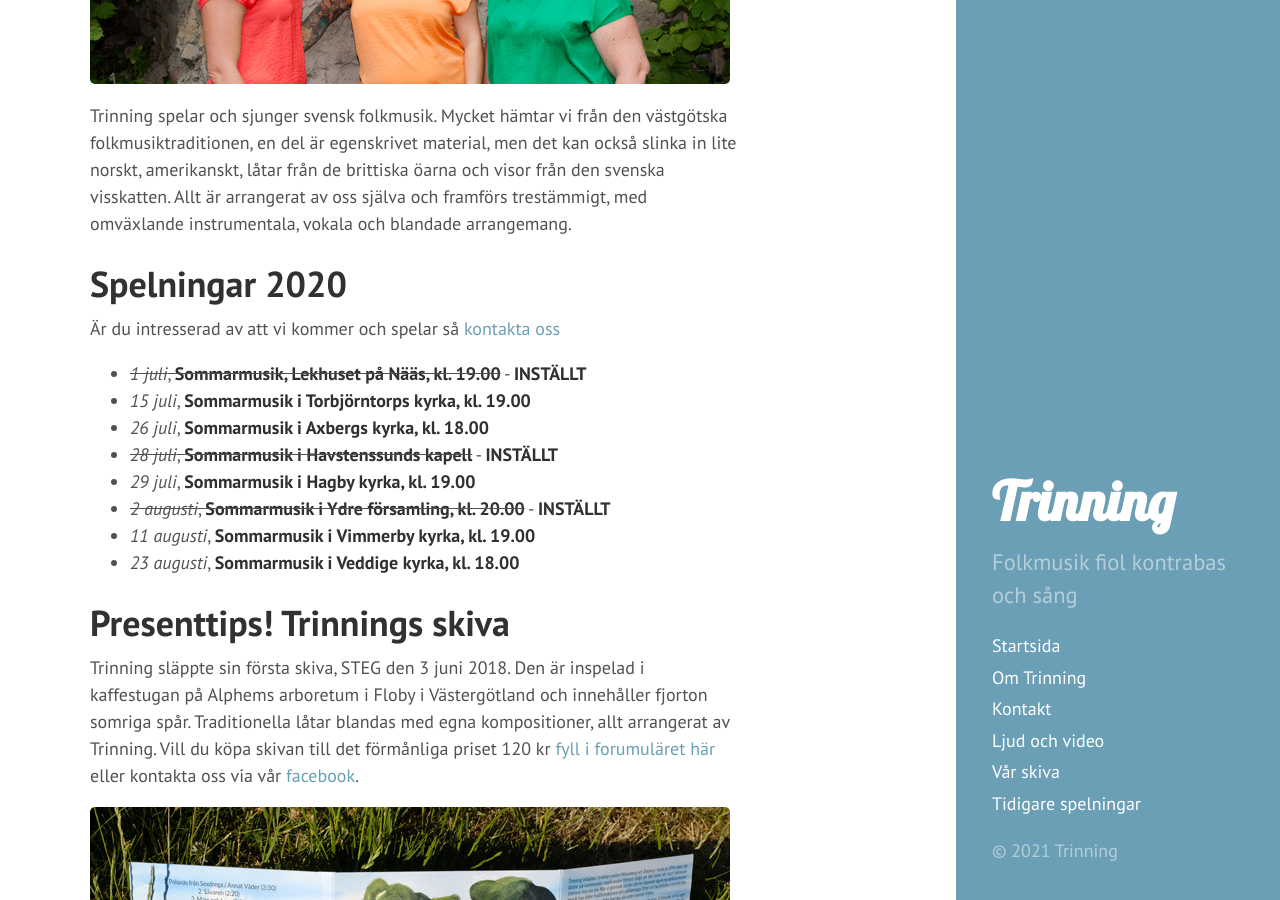
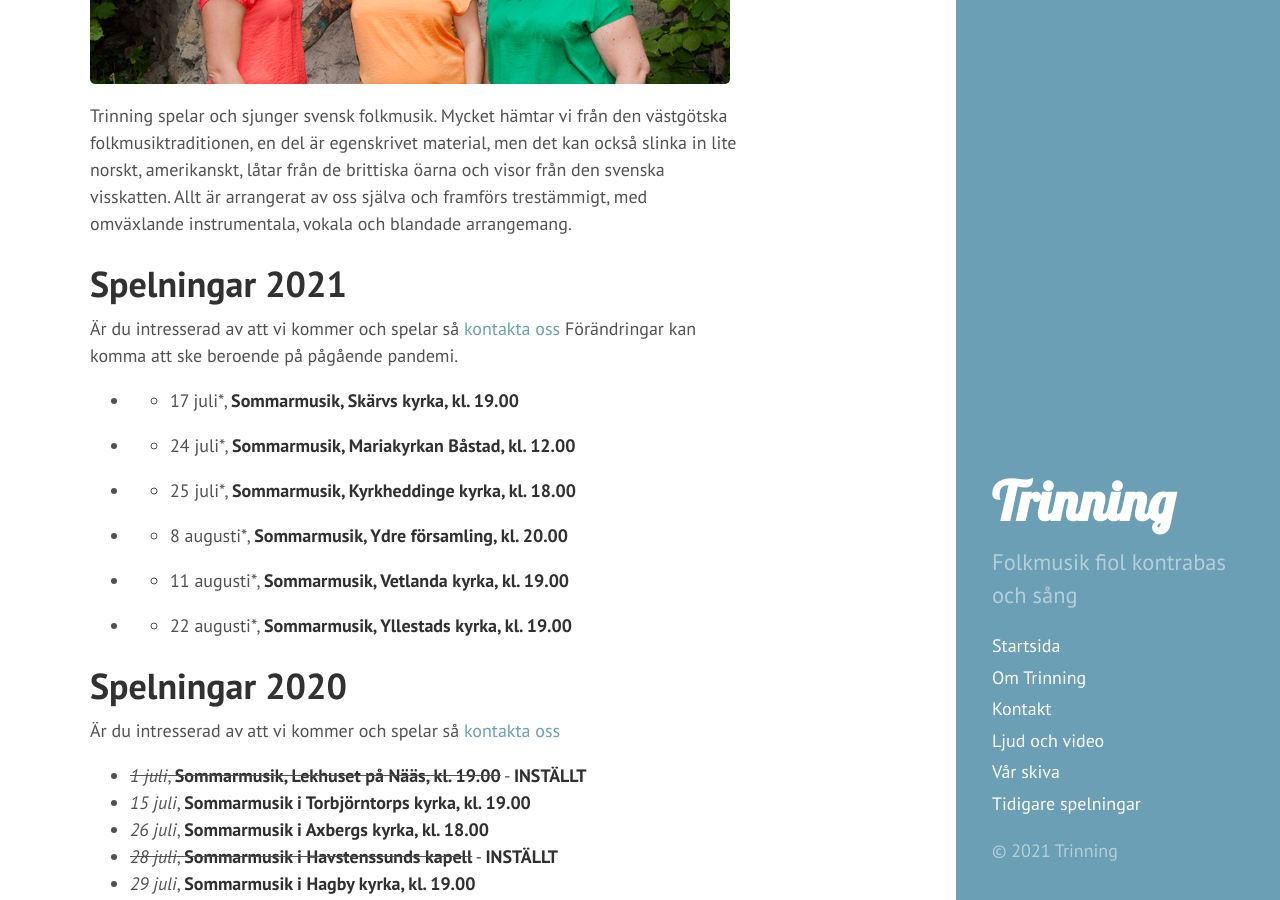
Before and after one commit to trinning/trinning.github.io, a Jekyll site: the page built from index.md, in a window 1280 px wide and 900 px high, scrolled down 333 px. Built offline with Jekyll 4.4.1, drawn with Linux system fonts in a browser that asks for light colours.

Commit message:
Update index.md

```diff
--- a/index.md
+++ b/index.md
@@ -10,6 +10,17 @@ published: true
 
 Trinning spelar och sjunger svensk folkmusik. Mycket hämtar vi från den västgötska folkmusiktraditionen, en del är egenskrivet material, men det kan också slinka
 in lite norskt, amerikanskt, låtar från de brittiska öarna och visor från den svenska visskatten. Allt är arrangerat av oss själva och framförs trestämmigt, med omväxlande instrumentala, vokala och blandade arrangemang.
+
+# Spelningar 2021
+Är du intresserad av att vi kommer och spelar så [kontakta oss](/kontakt)
+Förändringar kan komma att ske beroende på pågående pandemi.
+
+* * 17 juli*, **Sommarmusik, Skärvs kyrka, kl. 19.00**
+* * 24 juli*, **Sommarmusik, Mariakyrkan Båstad, kl. 12.00**
+* * 25 juli*, **Sommarmusik, Kyrkheddinge kyrka, kl. 18.00**
+* * 8 augusti*, **Sommarmusik, Ydre församling, kl. 20.00**
+* * 11 augusti*, **Sommarmusik, Vetlanda kyrka, kl. 19.00**
+* * 22 augusti*, **Sommarmusik, Yllestads kyrka, kl. 19.00**
 
 # Spelningar 2020
 Är du intresserad av att vi kommer och spelar så [kontakta oss](/kontakt)
```
